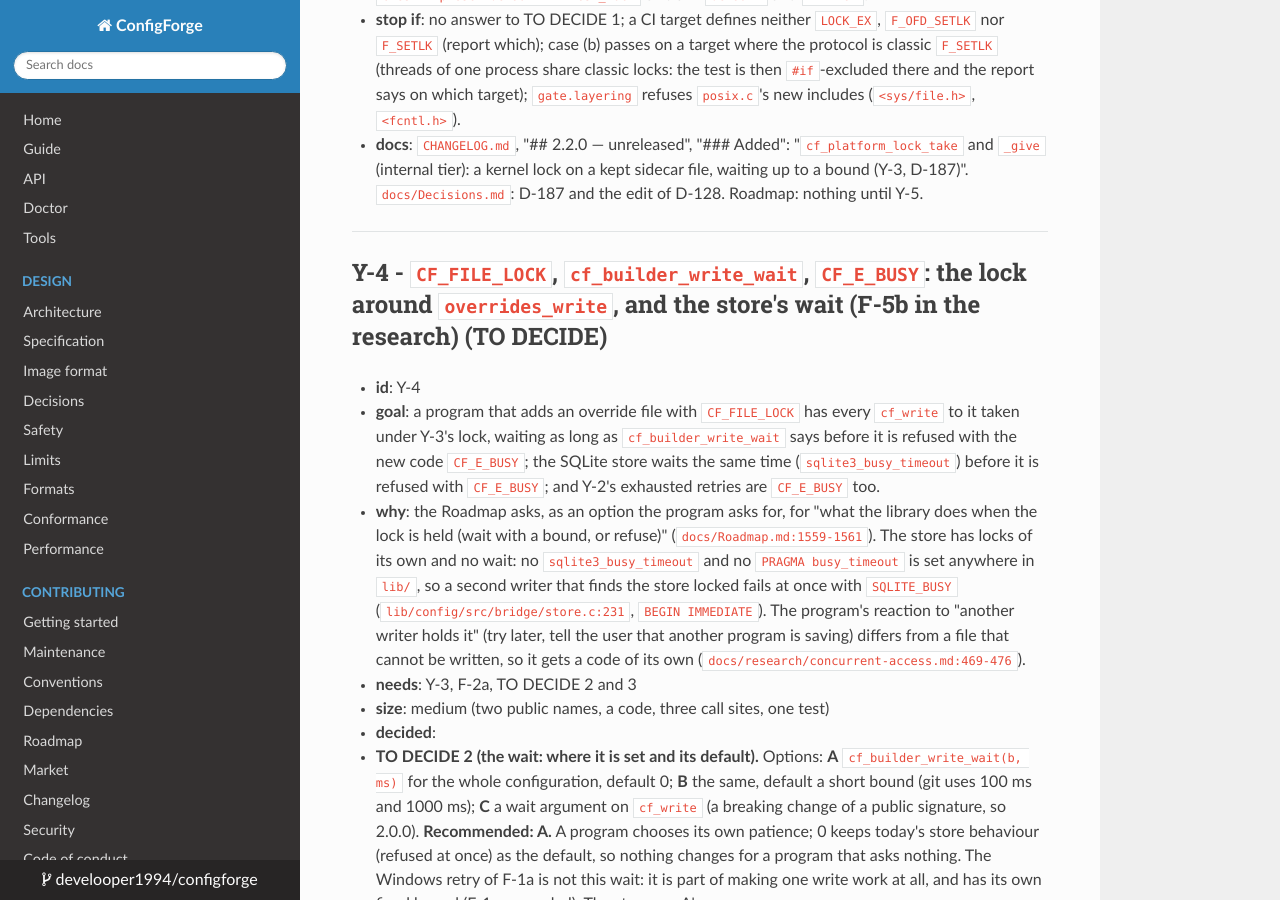
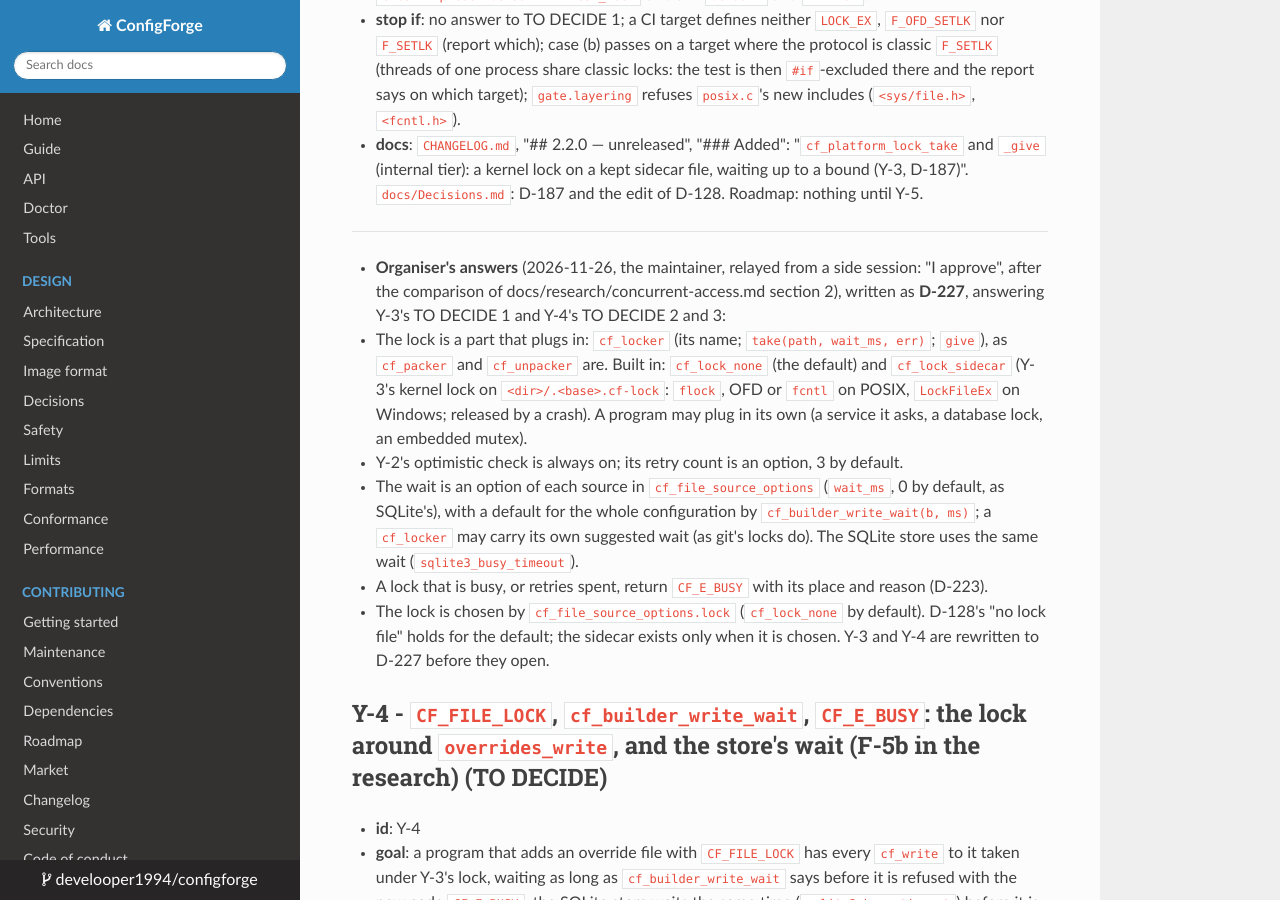
Before and after one commit to develooper1994/configforge, an MkDocs documentation site: the page built from docs/plan/Y-asked.md, in a window 1280 px wide and 900 px high, scrolled down 10164 px. Built offline with MkDocs 1.6.1, drawn with Linux system fonts in a browser that asks for light colours; some of the changed text lies outside the part shown.

Commit message:
Plan: Y-3 and Y-4 answered by the maintainer (D-227, a cf_locker that plugs in, none by default; the wait and the retries options; CF_E_BUSY)
Co-Authored-By: Claude Opus 5.5 <noreply@anthropic.com>

```diff
--- a/docs/plan/Y-asked.md
+++ b/docs/plan/Y-asked.md
@@ -258,6 +258,13 @@ this answer under "Organiser's answers"). Both are copied into
 * **docs**: `CHANGELOG.md`, "## 2.2.0 — unreleased", "### Added": "`cf_platform_lock_take` and `_give` (internal tier): a kernel lock on a kept sidecar file, waiting up to a bound (Y-3, D-187)". `docs/Decisions.md`: D-187 and the edit of D-128. Roadmap: nothing until Y-5.
 
 ---
+* **Organiser's answers** (2026-11-26, the maintainer, relayed from a side session: "I approve", after the comparison of docs/research/concurrent-access.md section 2), written as **D-227**, answering Y-3's TO DECIDE 1 and Y-4's TO DECIDE 2 and 3:
+  1. The lock is a part that plugs in: `cf_locker` (its name; `take(path, wait_ms, err)`; `give`), as `cf_packer` and `cf_unpacker` are. Built in: `cf_lock_none` (the default) and `cf_lock_sidecar` (Y-3's kernel lock on `<dir>/.<base>.cf-lock`: `flock`, OFD or `fcntl` on POSIX, `LockFileEx` on Windows; released by a crash). A program may plug in its own (a service it asks, a database lock, an embedded mutex).
+  2. Y-2's optimistic check is always on; its retry count is an option, 3 by default.
+  3. The wait is an option of each source in `cf_file_source_options` (`wait_ms`, 0 by default, as SQLite's), with a default for the whole configuration by `cf_builder_write_wait(b, ms)`; a `cf_locker` may carry its own suggested wait (as git's locks do). The SQLite store uses the same wait (`sqlite3_busy_timeout`).
+  4. A lock that is busy, or retries spent, return `CF_E_BUSY` with its place and reason (D-223).
+  5. The lock is chosen by `cf_file_source_options.lock` (`cf_lock_none` by default). D-128's "no lock file" holds for the default; the sidecar exists only when it is chosen.
+  Y-3 and Y-4 are rewritten to D-227 before they open.
 
 ## Y-4 - `CF_FILE_LOCK`, `cf_builder_write_wait`, `CF_E_BUSY`: the lock around `overrides_write`, and the store's wait (F-5b in the research) (TO DECIDE)
 
@@ -303,6 +310,7 @@ this answer under "Organiser's answers"). Both are copied into
 * **docs**: `CHANGELOG.md`, "## 2.2.0 — unreleased", "### Added": "`CF_FILE_LOCK` for an override file, `cf_builder_write_wait`, and the new code `CF_E_BUSY`: a write waits for another writer as long as the program says, then is refused as busy; the store waits the same time (Y-4, D-188)"; "### Changed": "an override file's refused retries are `CF_E_BUSY`, not `CF_E_SOURCE` (Y-4)". `docs/Decisions.md`: D-188. Roadmap: nothing until Y-5.
 
 ---
+* **Organiser's answers** (2026-11-26): TO DECIDE 2 and 3 are answered by D-227, written under Y-3's "Organiser's answers"; this card is rewritten to it before it opens.
 
 ## Y-5 - A stable read: a file read twice and compared, up to 3 reads (F-5c in the research)
 
```
Also changed, not shown: HANDOFF.md (+2 -2 lines), docs/Plan.md (+2 -2 lines), docs/plan/K-correctness.md (+1 -1 lines).
